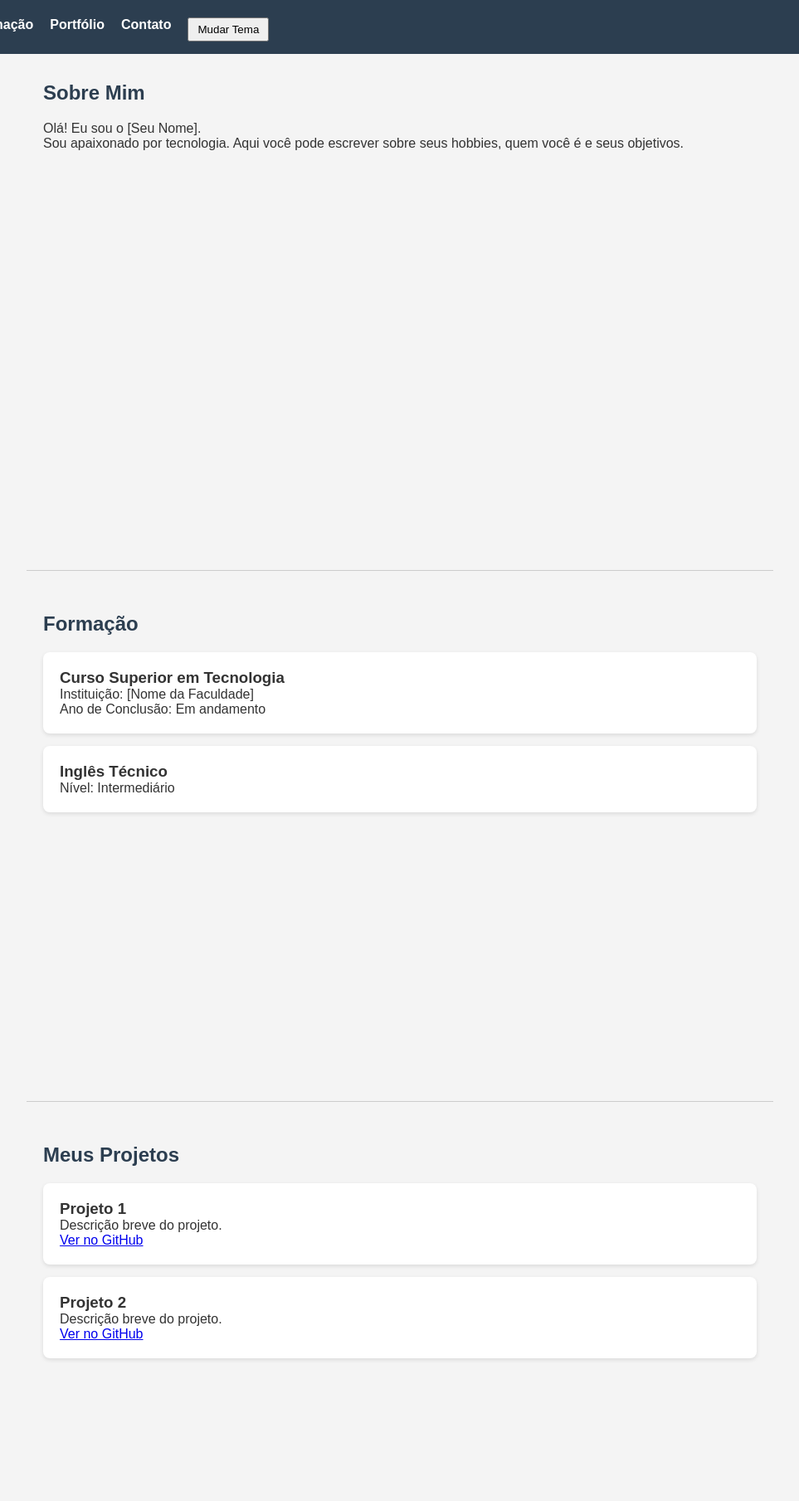
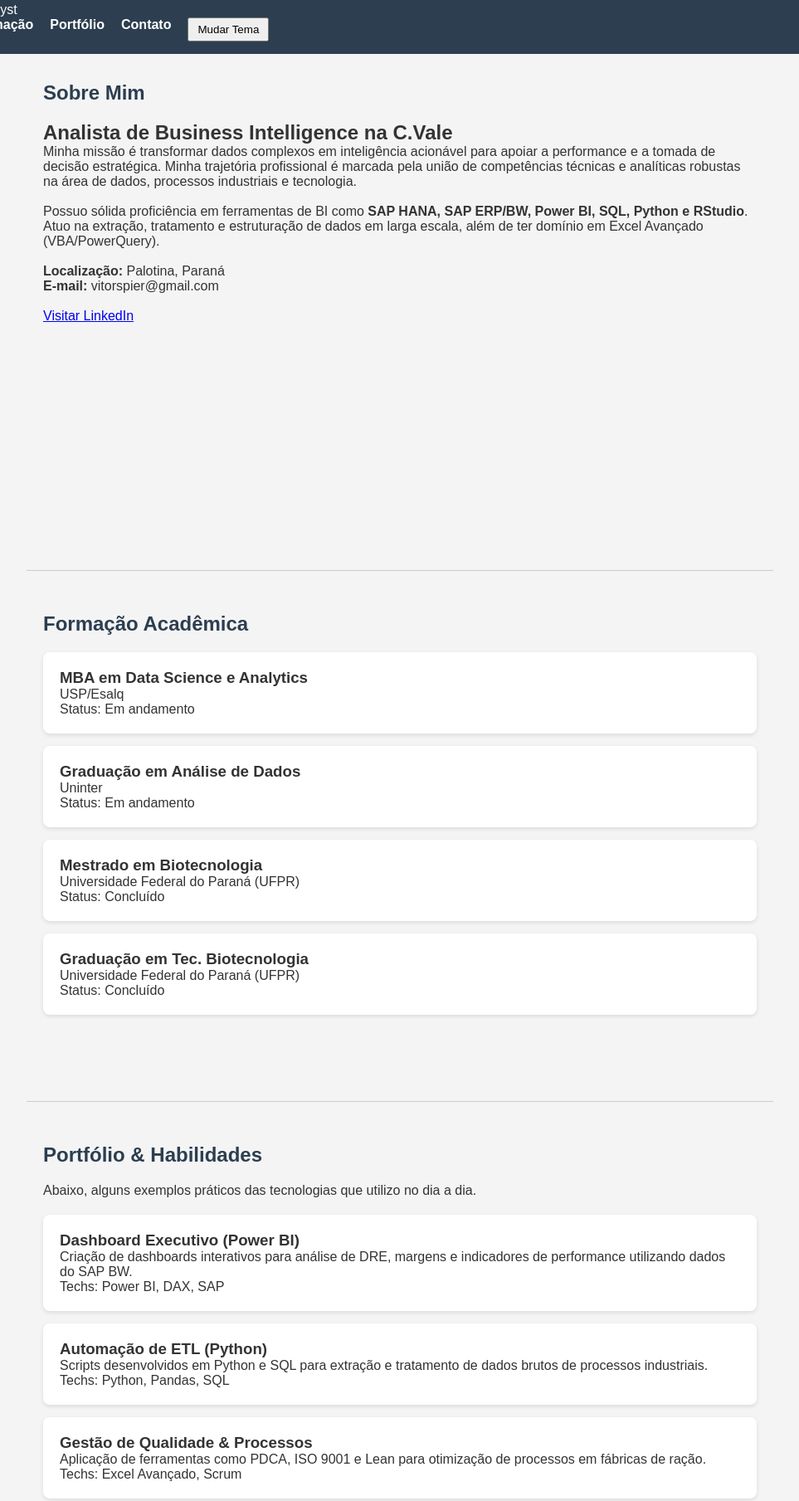
Before and after one commit to vitorspier/atividade-web-portfolio, a plain HTML site: page index.html in a window 1280 px wide. Shown: the part 12-1821 px from the top of the page at 83% size, without its empty margins (158-1121 px from the left). Drawn offline with Linux system fonts and the light colour scheme.

Commit message:
Update index.html

```diff
--- a/index.html
+++ b/index.html
@@ -3,13 +3,15 @@
 <head>
     <meta charset="UTF-8">
     <meta name="viewport" content="width=device-width, initial-scale=1.0">
-    <title>Portfólio | Seu Nome</title> <link rel="stylesheet" href="style.css">
+    <title>Portfólio | Vitor Spier</title>
+    <link rel="stylesheet" href="style.css">
+    <link rel="icon" href="favicon.ico" type="image/x-icon">
 </head>
 <body>
 
     <header>
         <nav>
-            <div class="logo">Portfólio</div>
+            <div class="logo">Vitor Spier | BI Analyst</div>
             <ul class="nav-links">
                 <li><a href="#sobre">Sobre Mim</a></li>
                 <li><a href="#formacao">Formação</a></li>
@@ -22,56 +24,99 @@
 
     <main>
         <section id="sobre" class="secao">
-            <h1>Sobre Mim</h1>
-            <p>Olá! Eu sou o [Seu Nome].</p>
-            <p>Sou apaixonado por tecnologia. Aqui você pode escrever sobre seus hobbies, quem você é e seus objetivos.</p>
-            </section>
+            <div class="intro-container">
+                <h1>Sobre Mim</h1>
+                <h2>Analista de Business Intelligence na C.Vale</h2>
+                <p>
+                    Minha missão é transformar dados complexos em inteligência acionável para apoiar a performance e a tomada de decisão estratégica.
+                    Minha trajetória profissional é marcada pela união de competências técnicas e analíticas robustas na área de dados, processos industriais e tecnologia.
+                </p>
+                <br>
+                <p>
+                    Possuo sólida proficiência em ferramentas de BI como <strong>SAP HANA, SAP ERP/BW, Power BI, SQL, Python e RStudio</strong>.
+                    Atuo na extração, tratamento e estruturação de dados em larga escala, além de ter domínio em Excel Avançado (VBA/PowerQuery).
+                </p>
+                <br>
+                <p>
+                    <strong>Localização:</strong> Palotina, Paraná<br>
+                    <strong>E-mail:</strong> vitorspier@gmail.com
+                </p>
+                <br>
+                <a href="https://www.linkedin.com/in/vitor-spier-333492b5/" target="_blank" class="btn-linkedin">Visitar LinkedIn</a>
+            </div>
+        </section>
 
         <section id="formacao" class="secao">
-            <h1>Formação</h1>
+            <h1>Formação Acadêmica</h1>
+
             <div class="card">
-                <h3>Curso Superior em Tecnologia</h3>
-                <p>Instituição: [Nome da Faculdade]</p>
-                <p>Ano de Conclusão: Em andamento</p>
+                <h3>MBA em Data Science e Analytics</h3>
+                <p class="instituicao">USP/Esalq</p>
+                <p>Status: Em andamento</p>
             </div>
+
             <div class="card">
-                <h3>Inglês Técnico</h3>
-                <p>Nível: Intermediário</p>
+                <h3>Graduação em Análise de Dados</h3>
+                <p class="instituicao">Uninter</p>
+                <p>Status: Em andamento</p>
+            </div>
+
+            <div class="card">
+                <h3>Mestrado em Biotecnologia</h3>
+                <p class="instituicao">Universidade Federal do Paraná (UFPR)</p>
+                <p>Status: Concluído</p>
+            </div>
+
+            <div class="card">
+                <h3>Graduação em Tec. Biotecnologia</h3>
+                <p class="instituicao">Universidade Federal do Paraná (UFPR)</p>
+                <p>Status: Concluído</p>
             </div>
         </section>
 
         <section id="portfolio" class="secao">
-            <h1>Meus Projetos</h1>
+            <h1>Portfólio & Habilidades</h1>
+            <p style="margin-bottom: 20px;">Abaixo, alguns exemplos práticos das tecnologias que utilizo no dia a dia.</p>
+
             <div class="galeria">
                 <div class="projeto-item">
-                    <h3>Projeto 1</h3>
-                    <p>Descrição breve do projeto.</p>
-                    <a href="#">Ver no GitHub</a>
+                    <h3>Dashboard Executivo (Power BI)</h3>
+                    <p>Criação de dashboards interativos para análise de DRE, margens e indicadores de performance utilizando dados do SAP BW.</p>
+                    <span>Techs: Power BI, DAX, SAP</span>
                 </div>
+
                 <div class="projeto-item">
-                    <h3>Projeto 2</h3>
-                    <p>Descrição breve do projeto.</p>
-                    <a href="#">Ver no GitHub</a>
+                    <h3>Automação de ETL (Python)</h3>
+                    <p>Scripts desenvolvidos em Python e SQL para extração e tratamento de dados brutos de processos industriais.</p>
+                    <span>Techs: Python, Pandas, SQL</span>
+                </div>
+
+                <div class="projeto-item">
+                    <h3>Gestão de Qualidade & Processos</h3>
+                    <p>Aplicação de ferramentas como PDCA, ISO 9001 e Lean para otimização de processos em fábricas de ração.</p>
+                    <span>Techs: Excel Avançado, Scrum</span>
                 </div>
             </div>
         </section>
 
         <section id="contato" class="secao">
             <h1>Contato</h1>
+            <p>Entre em contato para oportunidades ou networking.</p>
+
             <form id="form-contato">
                 <div class="campo">
                     <label for="nome">Nome:</label>
-                    <input type="text" id="nome" placeholder="Digite seu nome">
+                    <input type="text" id="nome" placeholder="Seu nome completo">
                 </div>
 
                 <div class="campo">
                     <label for="email">E-mail:</label>
-                    <input type="email" id="email" placeholder="email@dominio.com">
+                    <input type="email" id="email" placeholder="seuemail@exemplo.com">
                 </div>
 
                 <div class="campo">
                     <label for="mensagem">Mensagem:</label>
-                    <textarea id="mensagem" rows="5" placeholder="Sua mensagem..."></textarea>
+                    <textarea id="mensagem" rows="5" placeholder="Olá Vitor, gostaria de falar sobre..."></textarea>
                 </div>
 
                 <button type="submit">Enviar Mensagem</button>
@@ -80,7 +125,8 @@
     </main>
 
     <footer>
-        <p>Desenvolvido por [Seu Nome] - 2025</p>
+        <p>Desenvolvido por Vitor Spier - 2025</p>
+        <p>Analista de Business Intelligence | C.Vale</p>
     </footer>
 
     <script src="script.js"></script>
```
